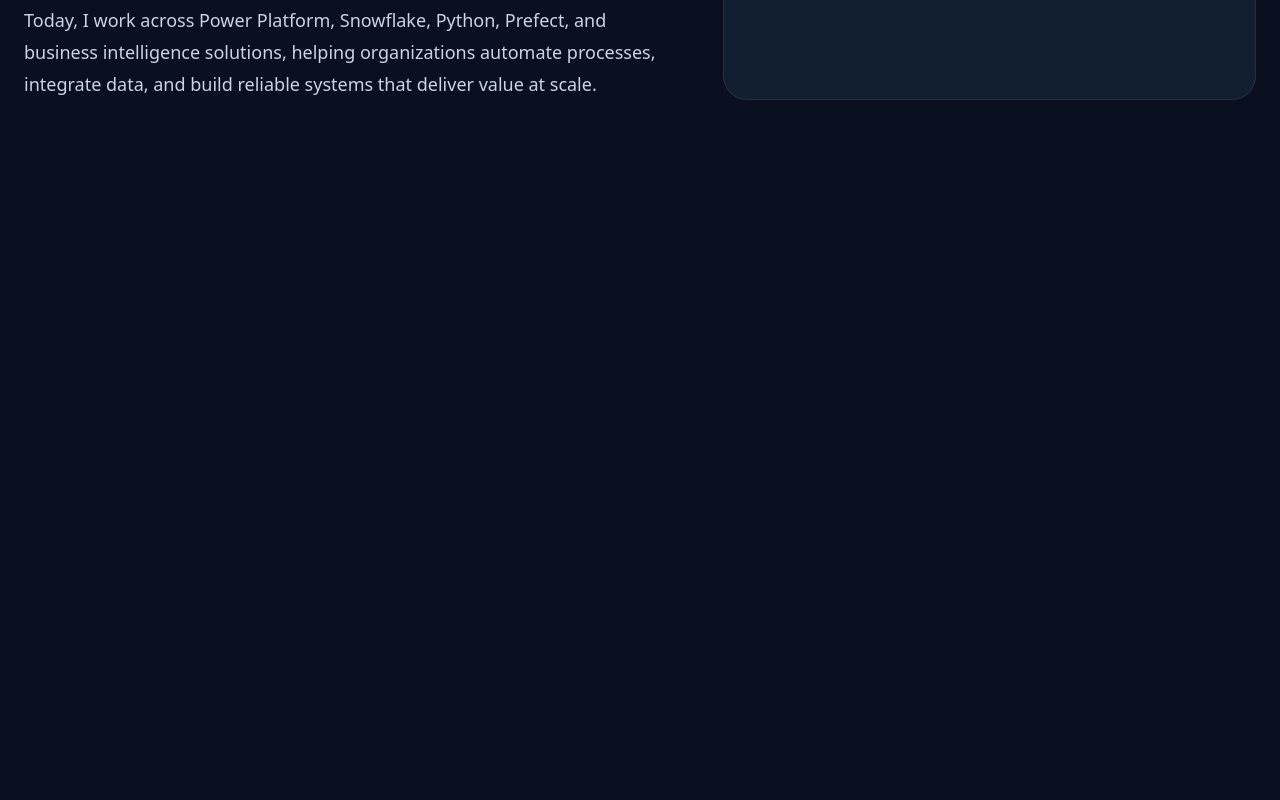
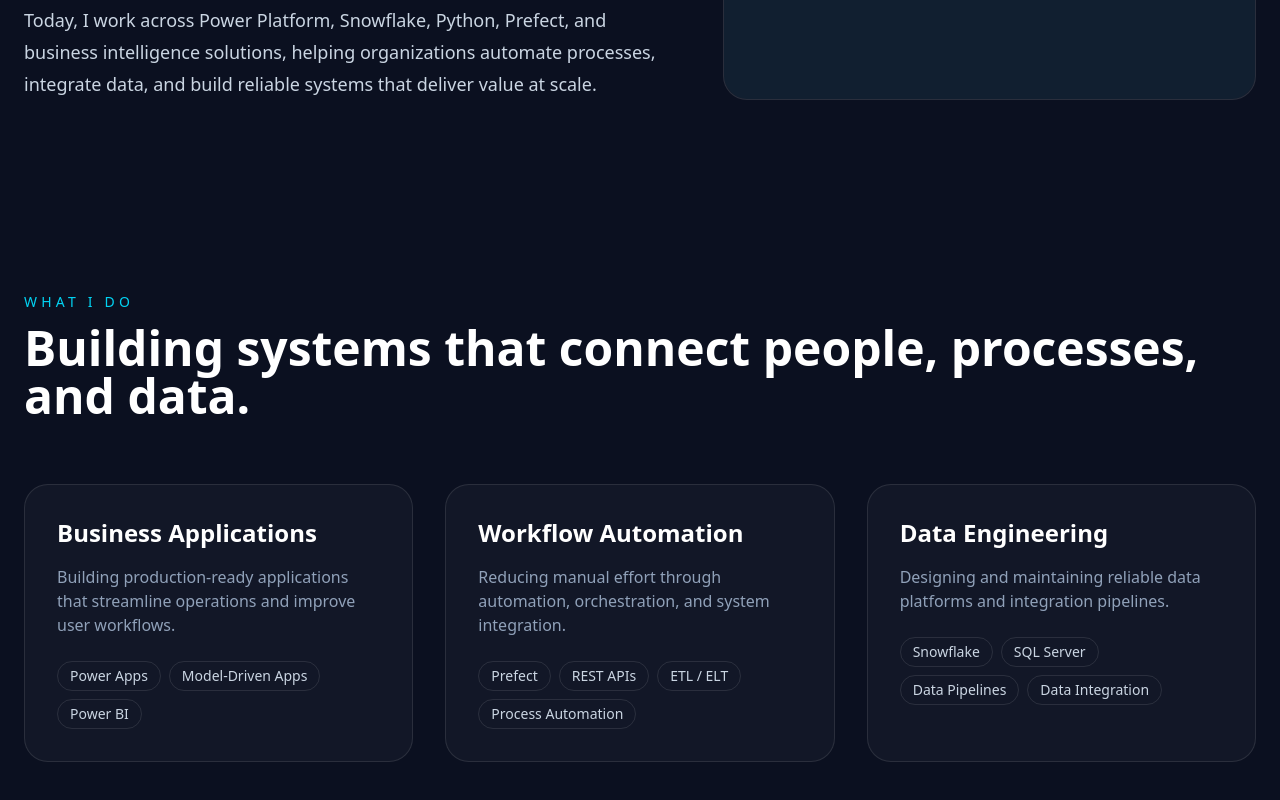
Before and after one commit to monirul-dev/portfolio, a Next.js app: page / in a window 1280 px wide. Shown: the part 1670-2470 px from the top of the page. Before the commit the page ends 1866 px from the top, so only its background shows below. Built offline with nearby package versions, Linux system fonts and the light colour scheme.

Commit message:
Add services section

```diff
--- a/app/page.tsx
+++ b/app/page.tsx
@@ -2,6 +2,7 @@
 import Hero from "@/components/Hero";
 import Metrics from "@/components/Metrics";
 import About from "@/components/About";
+import Services from "@/components/Services";
 
 export default function Home() {
   return (
@@ -10,6 +11,7 @@
       <Hero />
       <Metrics />
       <About />
+      <Services />
     </>
   );
 }
--- /dev/null
+++ b/components/Services.tsx
@@ -0,0 +1,45 @@
+import { services } from "@/data/content";
+
+export default function Services() {
+  return (
+    <section className="bg-[#0B1020] px-6 py-24">
+      <div className="mx-auto max-w-7xl">
+        <p className="mb-3 text-sm font-medium uppercase tracking-[0.3em] text-cyan-400">
+          What I Do
+        </p>
+
+        <h2 className="mb-16 text-4xl font-bold text-white md:text-5xl">
+          Building systems that connect people, processes, and data.
+        </h2>
+
+        <div className="grid gap-8 lg:grid-cols-3">
+          {services.map((service) => (
+            <div
+              key={service.title}
+              className="rounded-3xl border border-white/10 bg-white/[0.03] p-8 transition hover:border-cyan-400/30 hover:bg-white/[0.05]"
+            >
+              <h3 className="mb-4 text-2xl font-semibold text-white">
+                {service.title}
+              </h3>
+
+              <p className="mb-6 text-slate-400">
+                {service.description}
+              </p>
+
+              <div className="flex flex-wrap gap-2">
+                {service.items.map((item) => (
+                  <span
+                    key={item}
+                    className="rounded-full border border-white/10 px-3 py-1 text-sm text-slate-300"
+                  >
+                    {item}
+                  </span>
+                ))}
+              </div>
+            </div>
+          ))}
+        </div>
+      </div>
+    </section>
+  );
+}
--- a/data/content.ts
+++ b/data/content.ts
@@ -37,3 +37,40 @@
     "Today, I work across Power Platform, Snowflake, Python, Prefect, and business intelligence solutions, helping organizations automate processes, integrate data, and build reliable systems that deliver value at scale.",
   ],
 };
+
+export const services = [
+  {
+    title: "Business Applications",
+    description:
+      "Building production-ready applications that streamline operations and improve user workflows.",
+    items: [
+      "Power Apps",
+      "Model-Driven Apps",
+      "Power BI",
+    ],
+  },
+
+  {
+    title: "Workflow Automation",
+    description:
+      "Reducing manual effort through automation, orchestration, and system integration.",
+    items: [
+      "Prefect",
+      "REST APIs",
+      "ETL / ELT",
+      "Process Automation",
+    ],
+  },
+
+  {
+    title: "Data Engineering",
+    description:
+      "Designing and maintaining reliable data platforms and integration pipelines.",
+    items: [
+      "Snowflake",
+      "SQL Server",
+      "Data Pipelines",
+      "Data Integration",
+    ],
+  },
+];
```
